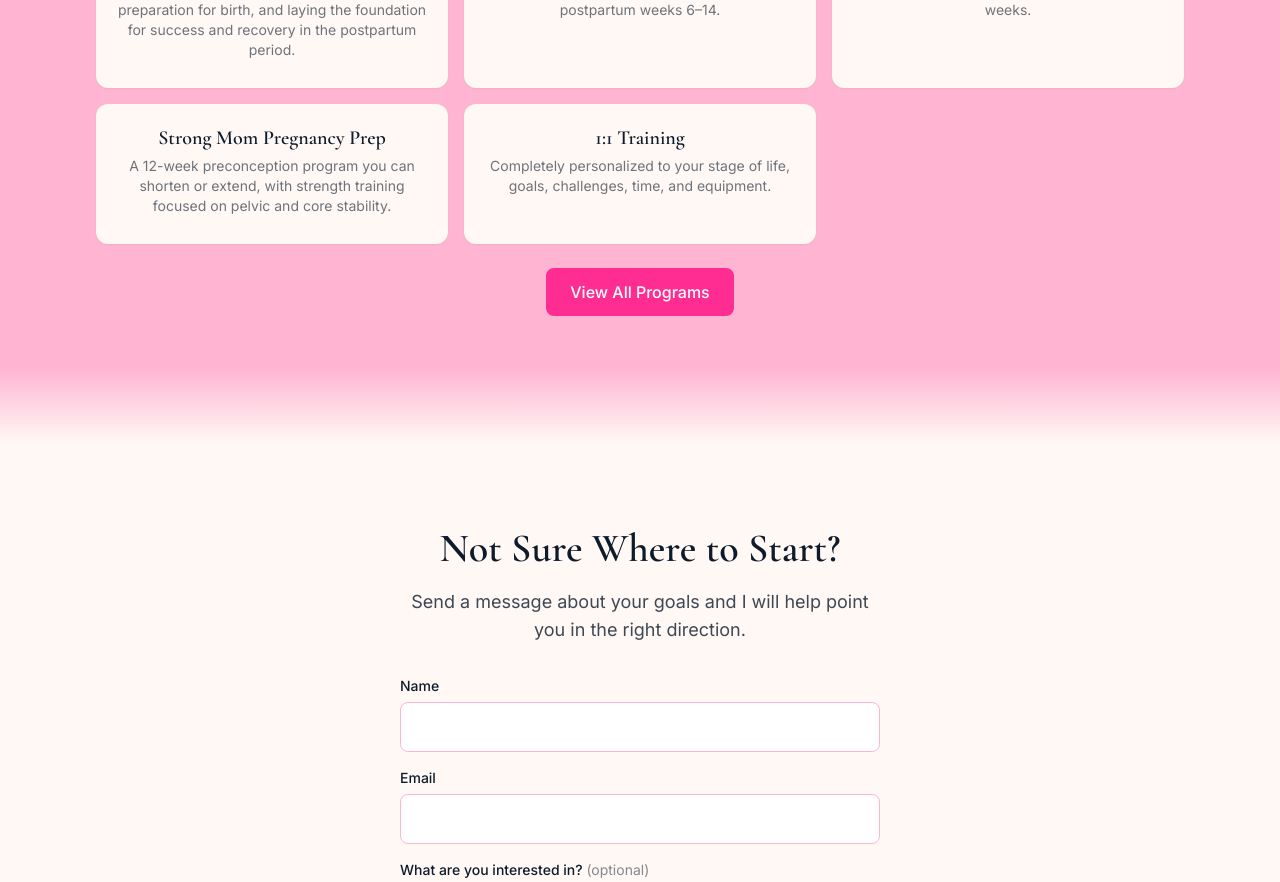
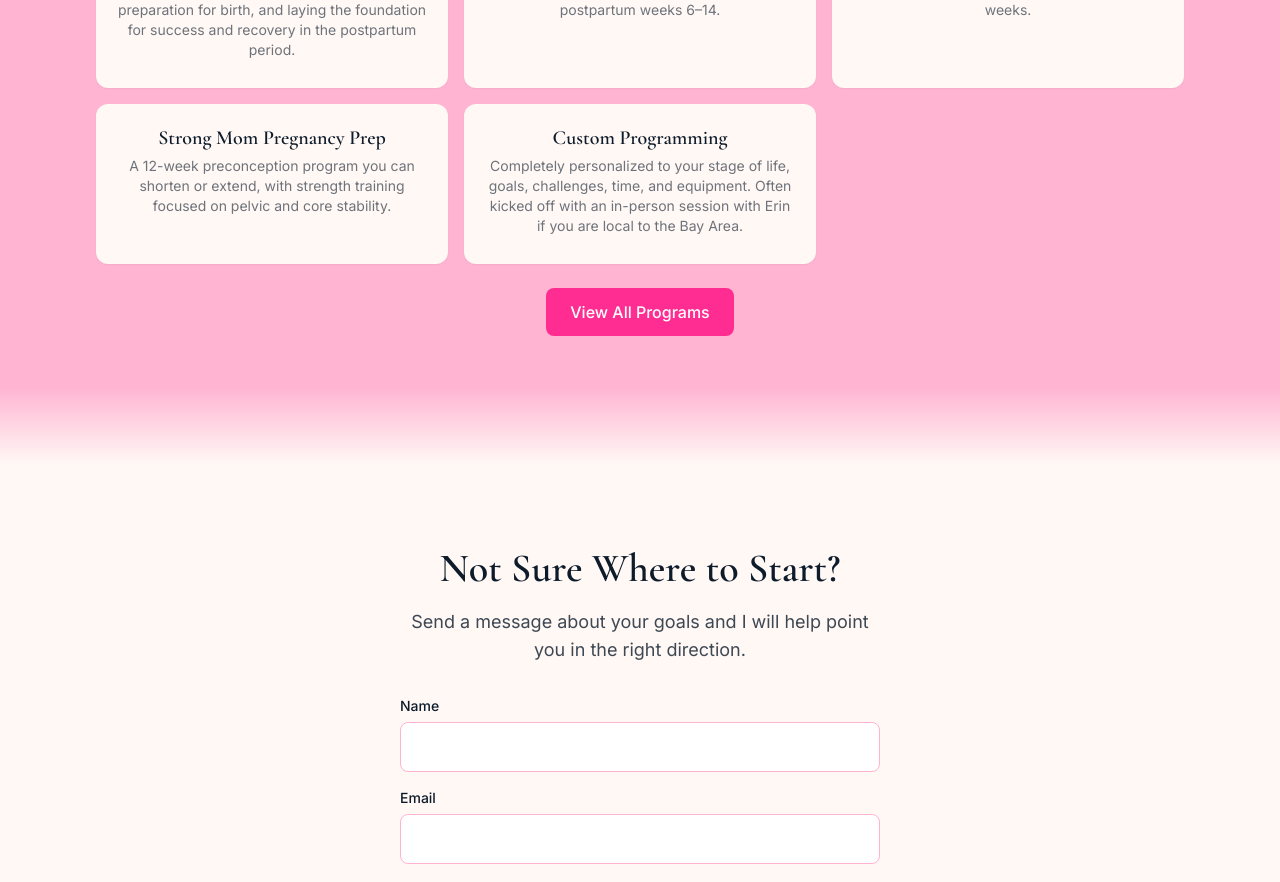
Before and after one commit to murphywrites/sonomama, a Next.js app: page /resources in a window 1280 px wide. Shown: the part 1246-2128 px from the top of the page. Built offline with nearby package versions, Linux system fonts and the light colour scheme; no server answers.

Commit message:
saving progress on changes
save

```diff
--- a/src/app/api/create-checkout-session/route.ts
+++ b/src/app/api/create-checkout-session/route.ts
@@ -21,7 +21,7 @@ const PROGRAMS = {
     returnPath: "/programs",
   },
   "moms-any-phase": {
-    name: "Moms in any phase of life",
+    name: '"Start With Strength" Program for moms in any phase of life',
     priceEnv: "STRIPE_PRICE_MOMS_ANY_PHASE",
     mode: "subscription",
     returnPath: "/programs",
@@ -33,7 +33,7 @@ const PROGRAMS = {
     returnPath: "/programs",
   },
   "one-on-one": {
-    name: "1:1 Training",
+    name: "Custom Programming",
     priceEnv: "STRIPE_PRICE_ONE_ON_ONE",
     mode: "subscription",
     returnPath: "/programs",
--- a/src/app/api/stripe/webhook/route.ts
+++ b/src/app/api/stripe/webhook/route.ts
@@ -11,7 +11,7 @@ const PROGRAM_NAMES: Record<string, string> = {
   postpartum: "Postpartum Plans",
   "moms-any-phase": "Moms in any phase of life",
   "pregnancy-prep": "Strong Mom Pregnancy Prep",
-  "one-on-one": "1:1 Training",
+  "one-on-one": "Custom Programming",
   "fall-challenge": "Fall Strong Mom Challenge",
 };
 
--- a/src/app/programs/page.tsx
+++ b/src/app/programs/page.tsx
@@ -46,6 +46,7 @@ const programs: Program[] = [
         ],
       },
     ],
+    hasTrial: true,
   },
   {
     id: "postpartum",
@@ -79,6 +80,7 @@ const programs: Program[] = [
         ],
       },
     ],
+    hasTrial: true,
   },
   {
     id: "moms-any-phase",
@@ -94,6 +96,7 @@ const programs: Program[] = [
       "2x/week optional mobility and core connection routines",
       "New training blocks every 6–8 weeks",
     ],
+    hasTrial: true,
   },
   {
     id: "pregnancy-prep",
@@ -108,17 +111,21 @@ const programs: Program[] = [
       "3x/week strength training with special focus on pelvic and core stability",
       "2x/week optional mobility and core connection routines",
     ],
+    hasTrial: true,
   },
   {
     id: "one-on-one",
-    title: "1:1 Training",
-    description: "",
+    title: "Custom Programming",
+    description:
+      "",
     price: "$300",
     priceNote: "/month",
     buttonText: "Get Started",
     features: [
+        "Often kicked off with an in-person session with Erin if you are local to the Bay Area.",
       "Completely personalized to you—your stage of life, your goals, your challenges, your time constraints, and your equipment",
     ],
+    hasTrial: false,
   },
 ];
 
--- a/src/app/resources/page.tsx
+++ b/src/app/resources/page.tsx
@@ -43,10 +43,11 @@ const programTeasers = [
   },
   {
     id: "one-on-one",
-    title: "1:1 Training",
+    title: "Custom Programming",
     subtitle:
-      "Completely personalized to your stage of life, goals, challenges, time, and equipment.",
+      "Completely personalized to your stage of life, goals, challenges, time, and equipment. Often kicked off with an in-person session with Erin if you are local to the Bay Area.",
     price: "$300",
+    trial: false,
   },
 ];
 
--- a/src/components/ProgramCard.tsx
+++ b/src/components/ProgramCard.tsx
@@ -91,7 +91,7 @@ export default function ProgramCard({ program }: ProgramCardProps) {
                 )}
               </div>
               <p className="mt-1 font-inter text-sm text-olive/60">
-                Includes a 7-day free trial
+                {!program.hasTrial ? "" : "Includes a 7-day free trial"}
               </p>
             </div>
           )}
--- a/src/lib/contactServices.ts
+++ b/src/lib/contactServices.ts
@@ -4,7 +4,7 @@ export const CONTACT_SERVICES = [
   { value: "postpartum", label: "Postpartum Plans" },
   { value: "moms-any-phase", label: "Moms in any phase of life" },
   { value: "pregnancy-prep", label: "Strong Mom Pregnancy Prep" },
-  { value: "one-on-one", label: "1:1 Training" },
+  { value: "one-on-one", label: "Custom Programming" },
   { value: "fall-challenge", label: "Fall Strong Mom Challenge" },
   { value: "free-resources", label: "Free resources" },
   { value: "general", label: "General question" },
--- a/src/lib/types.ts
+++ b/src/lib/types.ts
@@ -44,6 +44,7 @@ export interface Program {
   thumbnail?: string;
   features: ProgramFeature[];
   badge?: string;
+  hasTrial?: boolean;
 }
 
 export interface Testimonial {
```
Also changed, not shown: 2 other files (tests, documents, lock files or other folders).
